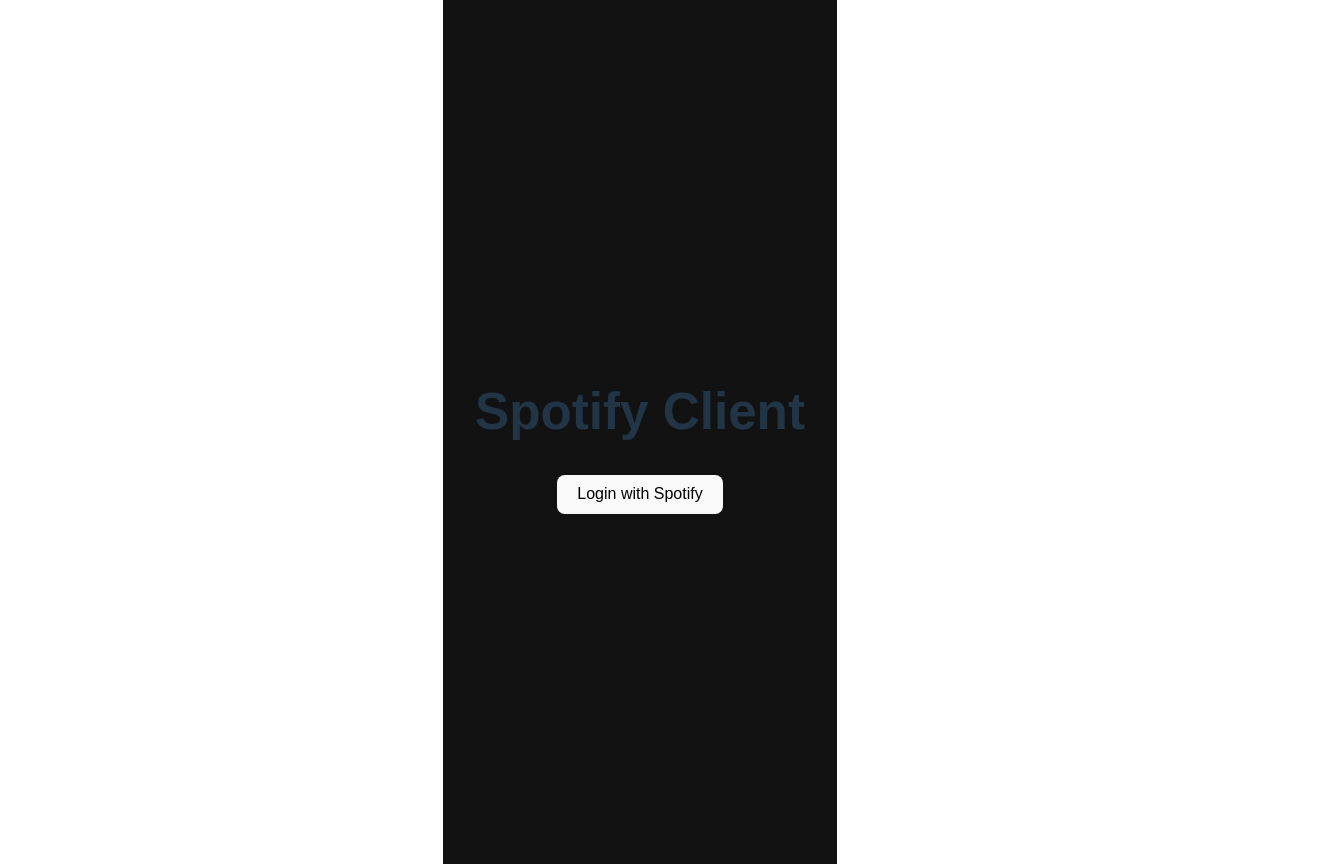
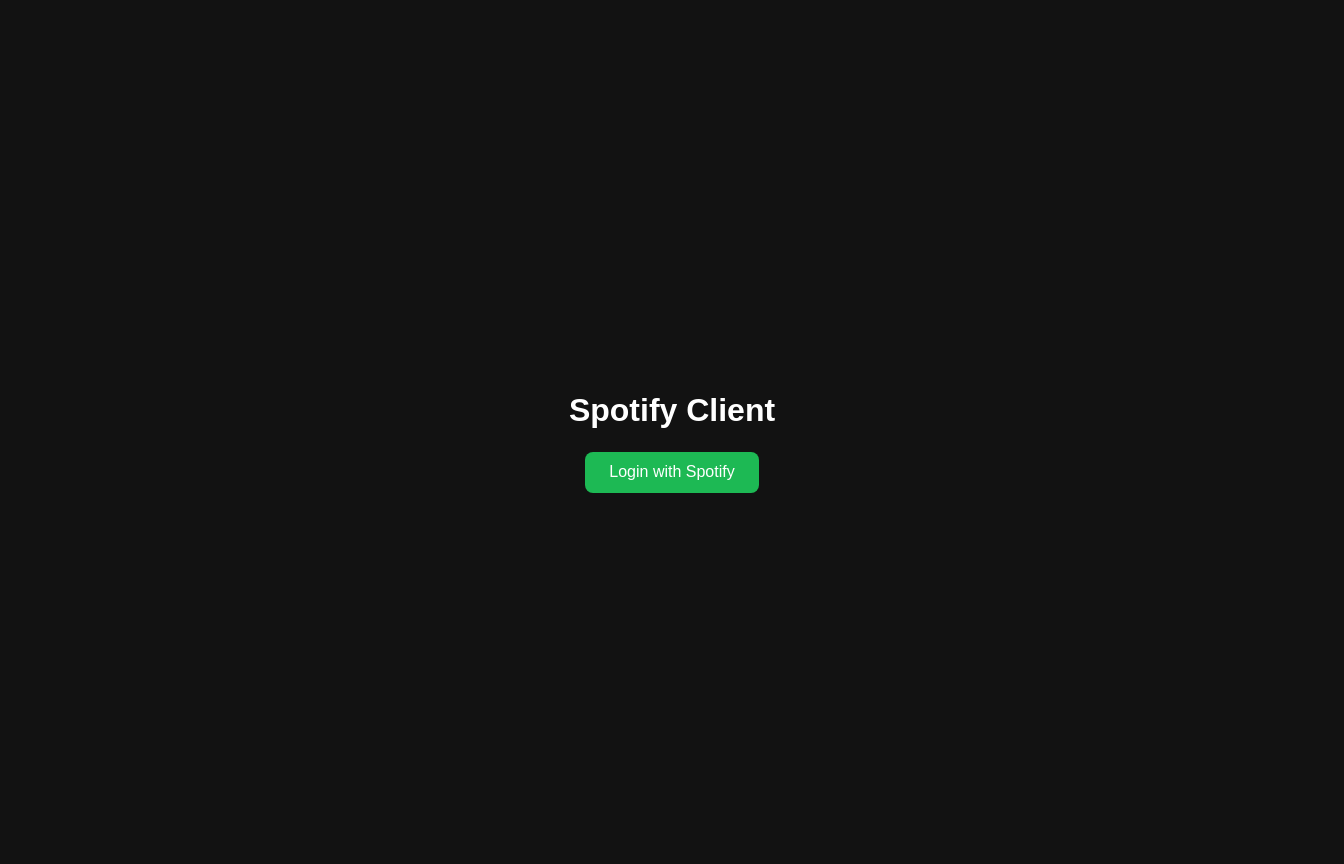
Before and after one commit to Harish5232/spotify-client, a React (Vite) app in the folder frontend/: page / in a window 1280 px wide. Shown: the whole page, 1344 px wide, since content can reach past the window. Built offline with nearby package versions, Linux system fonts and the light colour scheme.

Commit message:
Updated Styling

```diff
--- a/frontend/src/App.css
+++ b/frontend/src/App.css
@@ -1,16 +1,52 @@
 /* Root container */
 #root {
-  max-width: 1280px;
-  margin: 0 auto;
+  width: 100vw;
+  height: 100vh;
   padding: 2rem;
-  text-align: center;
-  background-color: #121212; /* Dark background */
-  min-height: 100vh;
+  background-color: #121212;
   display: flex;
+  flex-direction: column;
   align-items: center;
   justify-content: center;
   font-family: 'Arial', sans-serif;
 }
+
+.app-container {
+  display: flex;
+  flex-direction: column;
+  justify-content: center;
+  align-items: center;
+  height: 100vh; /* Full height */
+  width: 100vw;  /* Full width */
+  background-color: #121212; /* Match root */
+  text-align: center;
+  font-family: 'Arial', sans-serif;
+}
+
+.app-title {
+  font-size: 2rem;
+  color: #ffffff;
+  margin-bottom: 1.5rem;
+}
+
+.login-button {
+  padding: 0.7rem 1.5rem;
+  background-color: #1db954;
+  color: white;
+  border: none;
+  border-radius: 8px;
+  font-size: 1rem;
+  cursor: pointer;
+  transition: background-color 0.3s ease;
+}
+
+.login-button:hover {
+  background-color: #1ed760;
+}
+
+
+
+
 
 /* Loading text */
 .loading {
@@ -25,13 +61,14 @@
   padding: 2rem;
   border-radius: 12px;
   text-align: center;
-  box-shadow: 0 4px 12px rgba(0, 255, 90, 0.2);
+
   width: 300px;
   transition: transform 0.3s ease;
 }
 
 .profile-card:hover {
-  transform: scale(1.03);
+  transform: scale(1.05);
+  box-shadow: 0 3px 8px rgba(93, 94, 93, 0.2);
 }
 
 /* Profile Image */
--- a/frontend/src/App.jsx
+++ b/frontend/src/App.jsx
@@ -11,8 +11,9 @@
   };
 
  useEffect(() => {
+  console.log("🔍 useEffect triggered");
   const token = new URLSearchParams(window.location.search).get("access_token");
-    console.log("Extracted Token:", token);
+  console.log("🔑 Extracted Token:", token);
 
   if (token) {
     axios
@@ -20,14 +21,18 @@
         headers: { Authorization: `Bearer ${token}` },
       })
       .then((res) => {
-          console.log("Spotify Profile:", res.data);
+        console.log("🎵 Spotify Profile:", res.data);
         setProfile(res.data);
       })
       .catch((err) => {
-          console.error("API Error:", err);
+        console.error("🚨 API Error:", err);
       });
+  } else {
+    console.warn("❌ No token in URL");
   }
 }, []);
+
+
 
   return (
     <div className="app-container">
--- a/frontend/src/components/ProfileCard.jsx
+++ b/frontend/src/components/ProfileCard.jsx
@@ -10,9 +10,9 @@
         alt="Profile"
         className="profile-img"
       />
-      <h2>{profile.display_name || "Anonymus"}</h2>
-      <p>📧 {profile.email}</p>
-      <p>🌍 {profile.country}</p>
+      <h2>{profile?.display_name || "Anonymus"}</h2>
+      <p>📧 {profile?.email}</p>
+      <p>🌍 {profile?.country}</p>
     </div>
   );
 };
```
Lines whose indentation alone changed are shown as unchanged.
